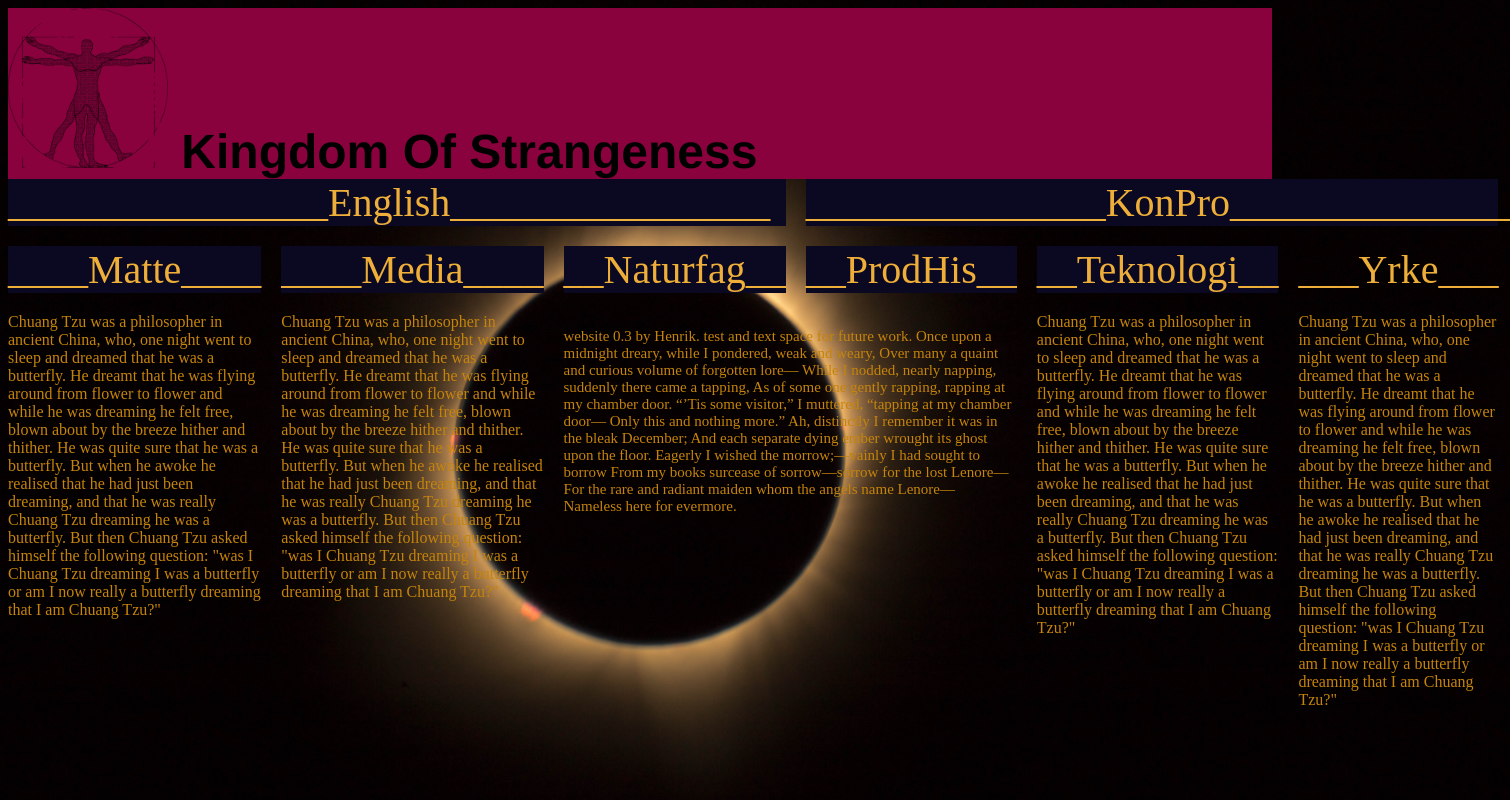
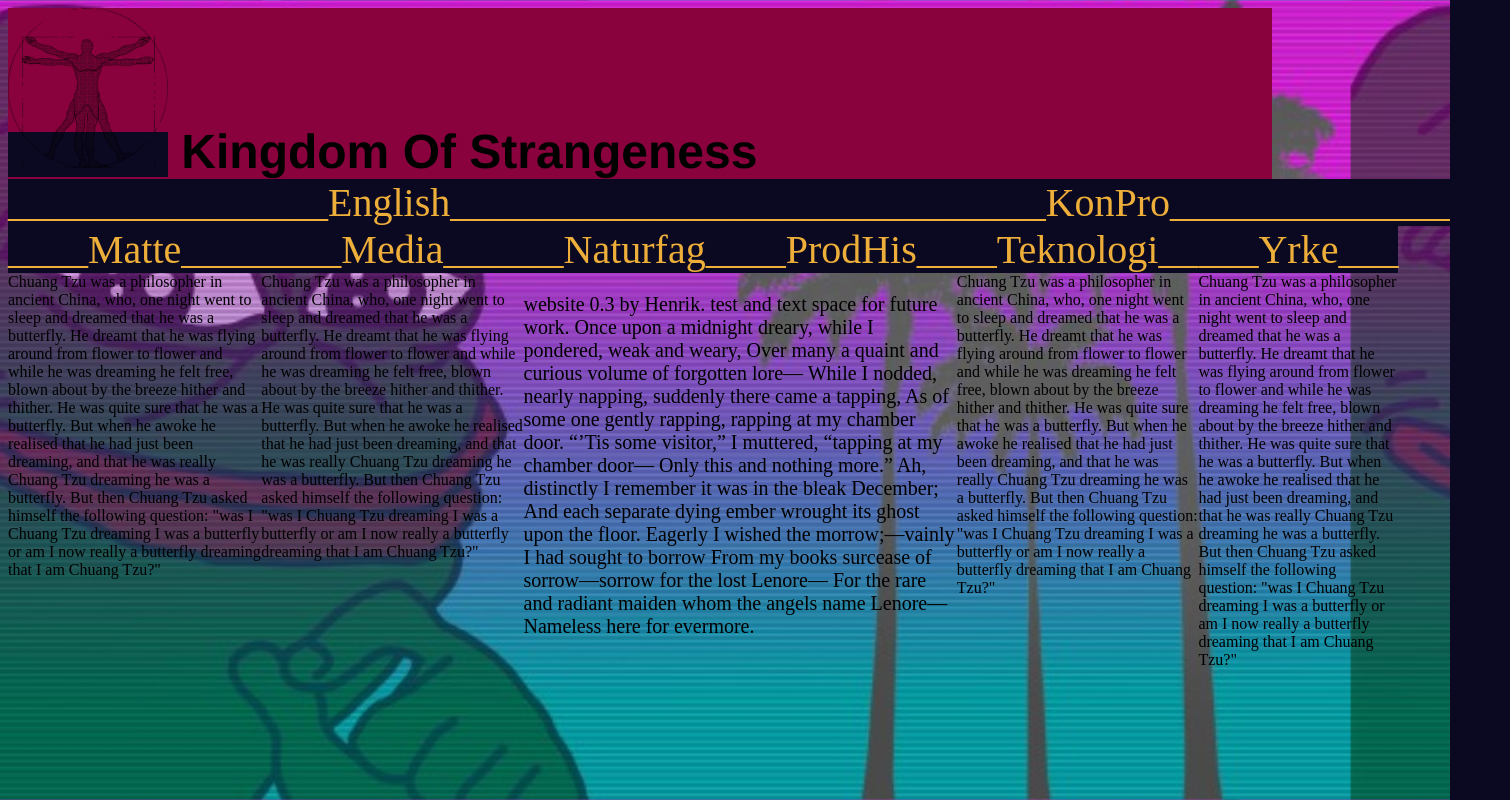
Before and after one commit to KingOfStrangeness/Strange, a plain HTML site: page index.html in a window 1280 px wide. Shown: the top 800 px of the page, 1510 px wide, since content can reach past the window. Drawn offline with Linux system fonts and the light colour scheme.

Commit message:
backround

```diff
--- a/stylesheet.css
+++ b/stylesheet.css
@@ -1,5 +1,5 @@
 body {
-  background-image: url('backround.jpg');
+  background-image: url('backround.png');
   background-repeat: no-repeat;
   background-attachment: fixed;
   background-size: cover;
@@ -24,16 +24,18 @@ h1 {
 a {
   font-size: 40px;
   text-decoration: none;
+  background-color: #0b0821;
 }
 
 p {
-  font-size: 15px;
-  color: #c5840c;
+  font-size: 20px;
+  color: #000000;
   text-decoration: none;
 }
 .grid-container {
   display: grid;
   grid-template-columns: repeat(6, 1fr);
+  background-color: #0b0821
   grid-gap: 20px;
 }
 
@@ -93,28 +95,28 @@ a:hover {
 .grid-element9 {
   display: grid;
   grid-column: span 1;
-  color: #c5840c;
+  color: #000000;
   grid-gap: 20px;
 }
 
 .grid-element10 {
   display: grid;
   grid-column: span 1;
-  color: #c5840c;
+  color: #000000;
   grid-gap: 20px;
 }
 
 .grid-element11 {
   display: grid;
   grid-column: span 1;
-  color: #c5840c;
+  color: #000000;
   grid-gap: 20px;
 }
 
 .grid-element215 {
   display: grid;
   grid-column: span 2;
-  color: #c5840c;
+  color: #000000;
   grid-gap: 2px;
   height: 1000px;
 }
@@ -122,7 +124,7 @@ a:hover {
 .grid-element12 {
   display: grid;
   grid-column: span 1;
-  color: #c5840c;
+  color: #000000;
   grid-gap: 2px;
   height: 1000px;
 }
@@ -130,7 +132,7 @@ a:hover {
 .grid-element13 {
   display: grid;
   grid-column: span 1;
-  color: #c5840c;
+  color: #000000;
   grid-gap: 2px;
   height: 1000px;
 }
```
Also changed, not shown: backround.jpg (deleted), backround.png (added).
